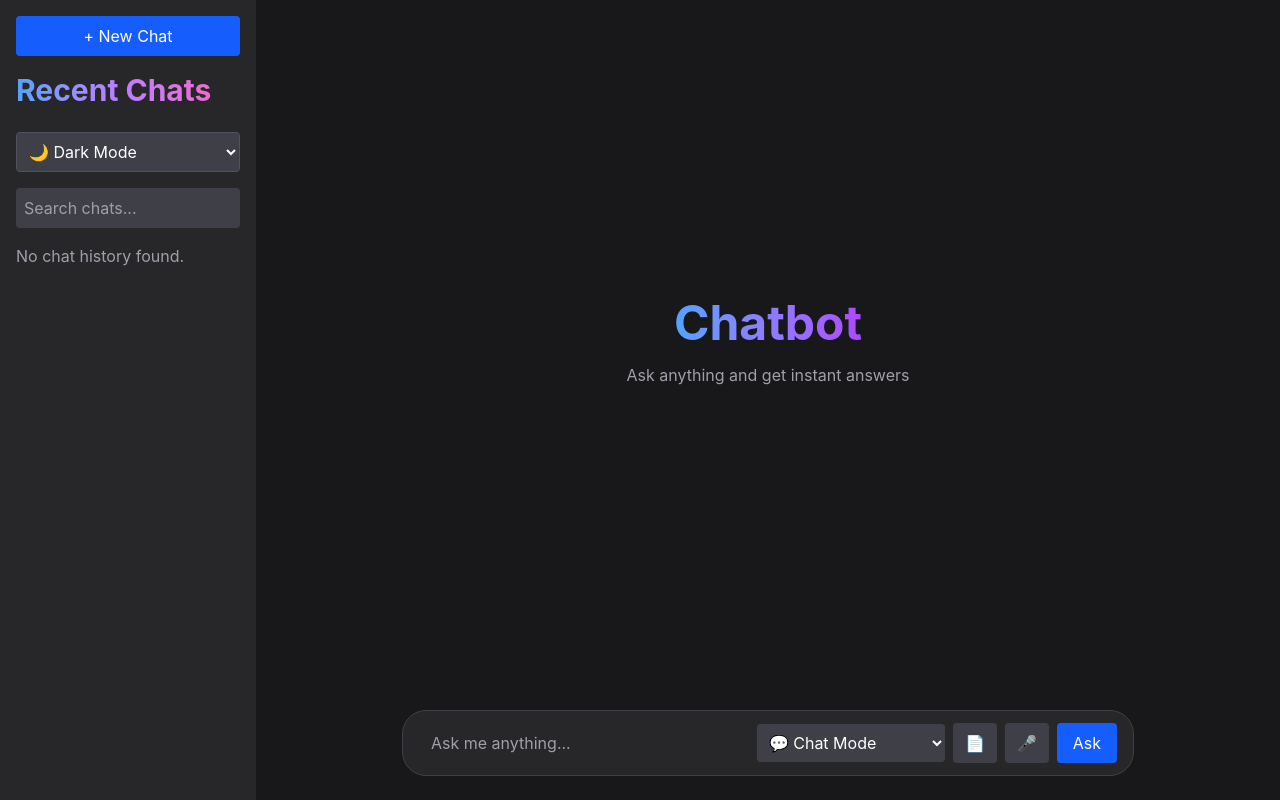
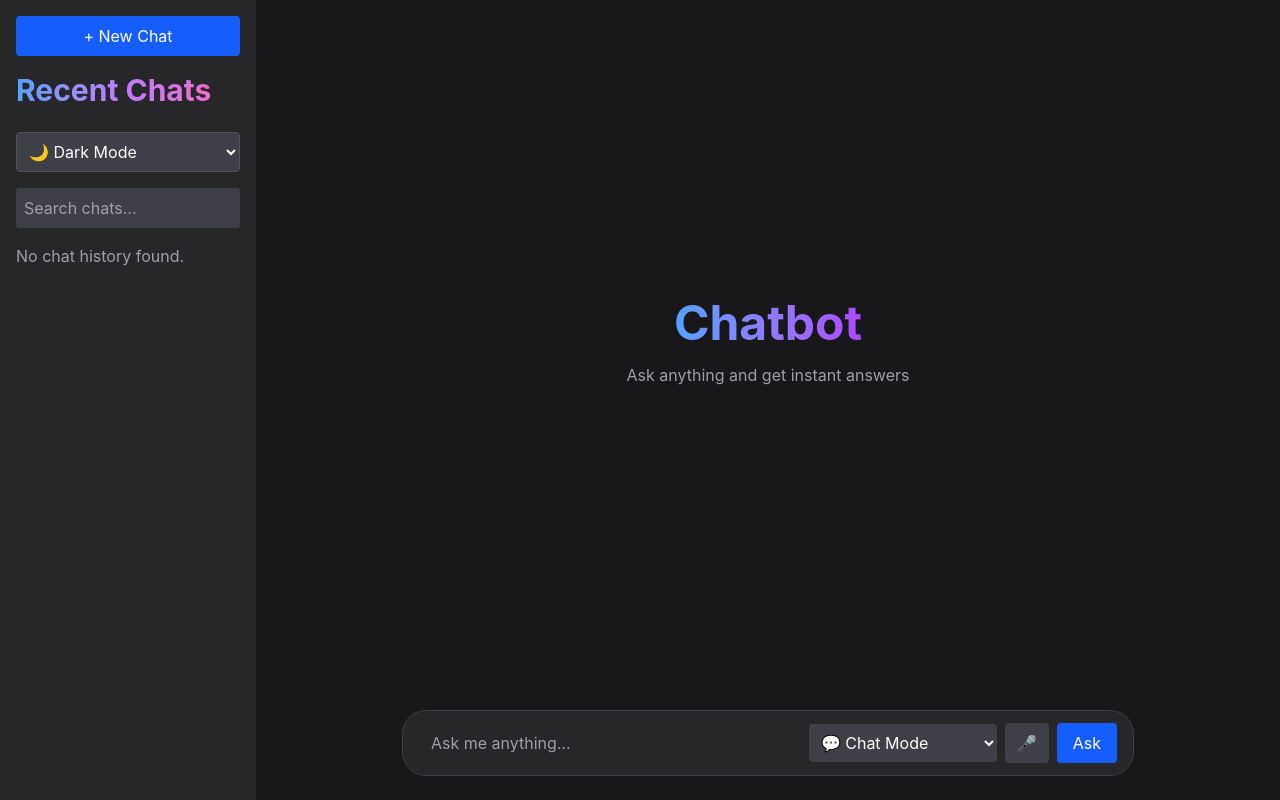
Before and after one commit to Bhumika899/AI-TOOL, a React (Vite) app: page / in a window 1280 px wide. Built offline with nearby package versions, Linux system fonts and the light colour scheme.

Commit message:
FIX PIN FEATURE

```diff
--- a/src/App.jsx
+++ b/src/App.jsx
@@ -2,10 +2,7 @@ import Answer from "./components/Answers";
 import { useState, useEffect, useRef } from "react";
 import "./App.css";
 import { URL } from "./assets/constants";
-import * as pdfjsLib from "pdfjs-dist";
-import pdfjsWorker from "pdfjs-dist/build/pdf.worker?url";
 
-pdfjsLib.GlobalWorkerOptions.workerSrc = pdfjsWorker;
 
 import Sidebar from "./components/Sidebar";
 import ChatArea from "./components/ChatArea";
@@ -13,7 +10,7 @@ import ChatInput from "./components/ChatInput";
 
 function App() {
   const [mode, setMode] = useState("chat");
-  const [pdfContent, setPdfContent] = useState("");
+
   const [question, setQuestion] = useState("");
   const [messages, setMessages] = useState([]);
   const [loading, setLoading] = useState(false);
@@ -85,7 +82,7 @@ function App() {
         ? { ...item, pinned: !item.pinned }
         : item
     );
-
+    console.log(updatedHistory);
     setRecentHistory(updatedHistory);
 
     localStorage.setItem(
@@ -127,8 +124,7 @@ function App() {
             prompt.trim()
 
           )
-
-          } `;
+          }`;
 
 
         setMessages((prev) => [
@@ -161,22 +157,14 @@ function App() {
             "application/json",
           Authorization: `Bearer ${import.meta.env
             .VITE_GROQ_API_KEY
-            } `,
+            }`,
         },
         body: JSON.stringify({
           model: "llama-3.1-8b-instant",
           messages: [
             {
               role: "system",
-              content: pdfContent
-                ? `You are a PDF assistant. Answer ONLY using the uploaded PDF content below.
-
-PDF CONTENT:
-${pdfContent}
-
-If the answer is not present in the PDF, say:
-"I couldn't find that information in the uploaded PDF."`
-                : "Respond in proper Markdown.",
+              content: "Respond in proper Markdown.",
             },
             ...conversationHistory,
             {
@@ -202,24 +190,6 @@ If the answer is not present in the PDF, say:
         data?.choices?.[0]?.message
           ?.content ||
         "No response received.";
-
-      setMessages((prev) => [
-        ...prev,
-        {
-          type: "answer",
-          text: answer,
-        },
-      ]);
-    } catch (error) {
-      console.error(error);
-
-      setMessages((prev) => [
-        ...prev,
-        {
-          type: "answer",
-          text: "Something went wrong.",
-        },
-      ]);
       const newChatItem = {
         id: selectedChatId || Date.now(),
         title: selectedChatId
@@ -264,6 +234,30 @@ If the answer is not present in the PDF, say:
 
       setRecentHistory(updatedHistory);
       setSelectedChatId(newChatItem.id);
+
+      setMessages((prev) => [
+        ...prev,
+        {
+          type: "answer",
+          text: answer,
+        },
+      ]);
+    } catch (error) {
+      console.error(error);
+
+      setMessages((prev) => [
+        ...prev,
+        {
+          type: "answer",
+          text: "Something went wrong.",
+        },
+      ]);
+      localStorage.setItem(
+        "history",
+        JSON.stringify(updatedHistory)
+      );
+
+
     } finally {
       setLoading(false);
     }
@@ -326,47 +320,6 @@ If the answer is not present in the PDF, say:
       console.error(err);
     }
   };
-  const handlePdfUpload = async (e) => {
-    const file = e.target.files[0];
-
-    if (!file) return;
-
-    const reader = new FileReader();
-
-    reader.onload = async () => {
-      try {
-        const typedArray = new Uint8Array(
-          reader.result
-        );
-
-        const pdf = await pdfjsLib.getDocument({
-          data: typedArray,
-        }).promise;
-
-        let text = "";
-
-        for (let i = 1; i <= pdf.numPages; i++) {
-          const page = await pdf.getPage(i);
-
-          const content =
-            await page.getTextContent();
-
-          text += content.items
-            .map((item) => item.str)
-            .join(" ");
-        }
-
-        console.log("PDF loaded");
-        console.log(text.substring(0, 500));
-
-        setPdfContent(text);
-      } catch (err) {
-        console.error("PDF Error:", err);
-      }
-    };
-
-    reader.readAsArrayBuffer(file);
-  };
 
   return (
     <div
@@ -408,7 +361,7 @@ If the answer is not present in the PDF, say:
 
         <ChatInput
           mode={mode}
-          handlePdfUpload={handlePdfUpload}
+
           setMode={setMode}
           theme={theme}
           question={question}
--- a/src/components/Answers.jsx
+++ b/src/components/Answers.jsx
@@ -7,7 +7,6 @@ import CodeBlock from "./CodeBlock";
 const Answer = ({ ans, theme }) => {
 
     const [copied, setCopied] = useState(false);
-    console.log("Copied state:", copied);
     const copyToClipboard = () => {
         console.log("BUTTON CLICKED");
         navigator.clipboard.writeText(ans);
--- a/src/components/ChatInput.jsx
+++ b/src/components/ChatInput.jsx
@@ -6,7 +6,7 @@ import { useState } from "react";
 function ChatInput({
     question,
     mode,
-    handlePdfUpload,
+
     theme,
     setMode,
     setQuestion,
@@ -74,25 +74,6 @@ function ChatInput({
                     <option value="image">🖼️ Image Generator</option>
                 </select>
                 <div className="flex gap-2">
-
-                    <input
-                        type="file"
-                        accept=".pdf"
-                        onChange={handlePdfUpload}
-                        id="pdf-upload"
-                        className="hidden"
-                    />
-
-                    <label
-                        htmlFor="pdf-upload"
-                        className={`px-3 py-2 rounded cursor-pointer ${theme === "dark"
-                            ? "bg-zinc-700 text-white"
-                            : "bg-gray-200 text-black"
-                            }`}
-                    >
-                        📄
-                    </label>
-
                     <button
                         onClick={startListening}
                         className={`px-3 py-2 rounded ${theme === "dark"
--- a/src/components/Sidebar.jsx
+++ b/src/components/Sidebar.jsx
@@ -86,9 +86,10 @@ function Sidebar({
                             ✏️
                         </button>
                         <button
-                            onClick={() =>
-                                togglePin(item.id)
-                            }
+                            onClick={() => {
+                                console.log("Clicked ID:", item.id);
+                                togglePin(item.id);
+                            }}
                         >
                             📌
                         </button>
```
